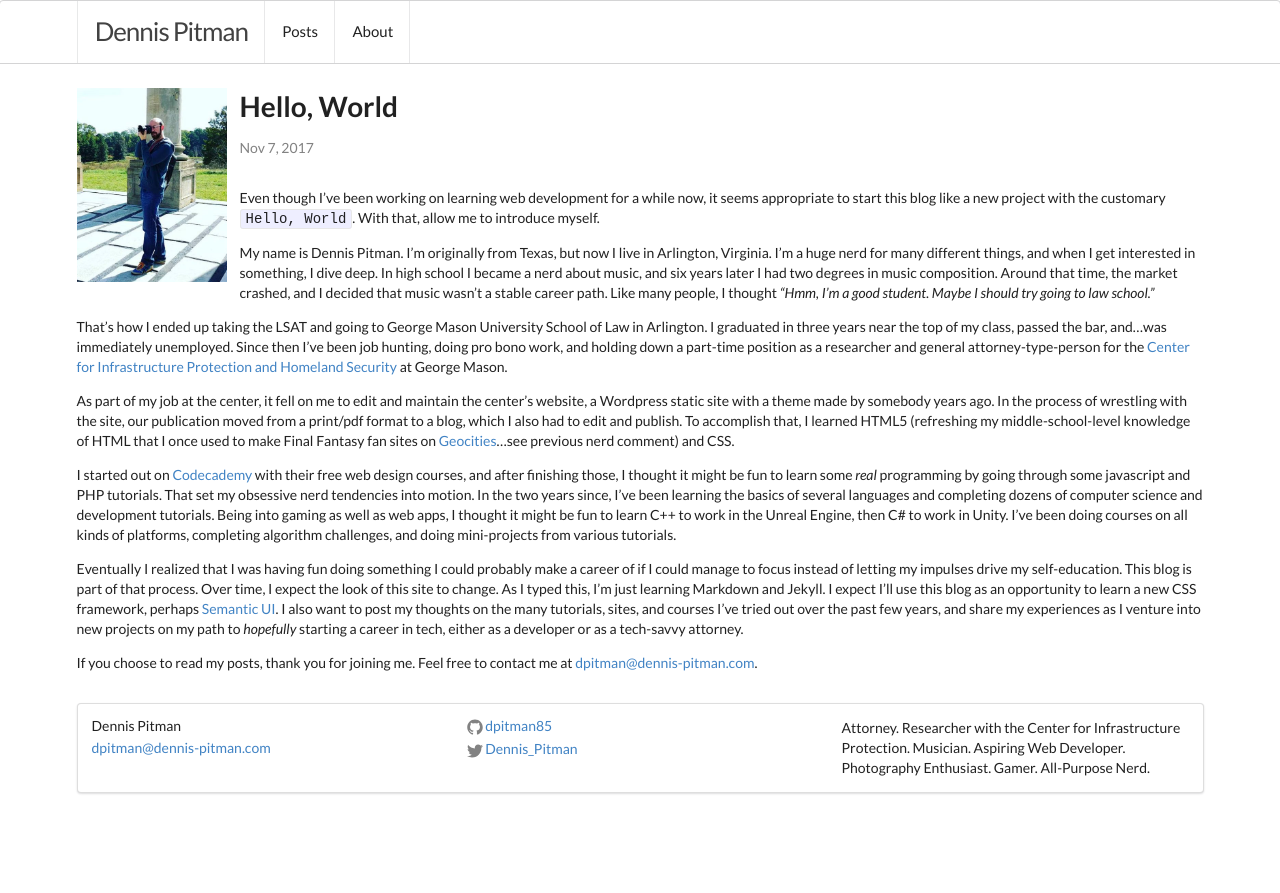
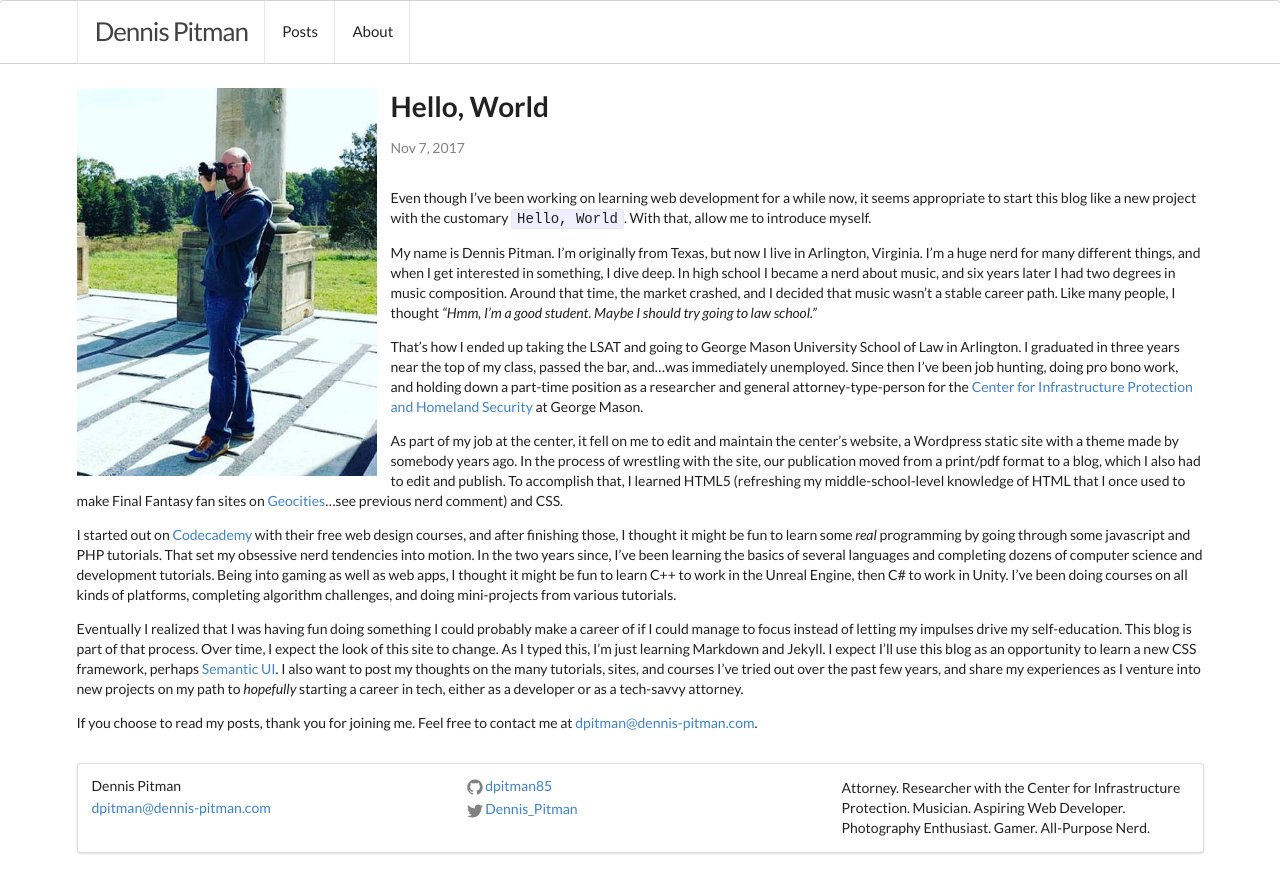
Before and after one commit to dpitman85/dpitman85.github.io, a Jekyll site: the page built from _posts/2017-11-07-Hello-World.markdown, in a window 1280 px wide. Shown: the top 893 px of the page. Built offline with Jekyll 4.4.1, drawn with Linux system fonts in a browser that asks for light colours.

Commit message:
Update post.html

```diff
--- a/_layouts/post.html
+++ b/_layouts/post.html
@@ -5,7 +5,7 @@ published: true
 <article class="post" itemscope itemtype="http://schema.org/BlogPosting">
 
   <header class="post-header">
-    <img class="ui small left floated image" src="{{ page.image }}">
+    <img class="ui medium left floated image" src="{{ page.image }}">
     <h1 class="ui header" itemprop="name headline">{{ page.title }}</h1>
     <p class="post-meta"><time datetime="{{ page.date | date_to_xmlschema }}" itemprop="datePublished">{{ page.date | date: "%b %-d, %Y" }}</time>{% if page.author %} • <span itemprop="author" itemscope itemtype="http://schema.org/Person"><span itemprop="name">{{ page.author }}</span></span>{% endif %}</p>
   </header>
```
